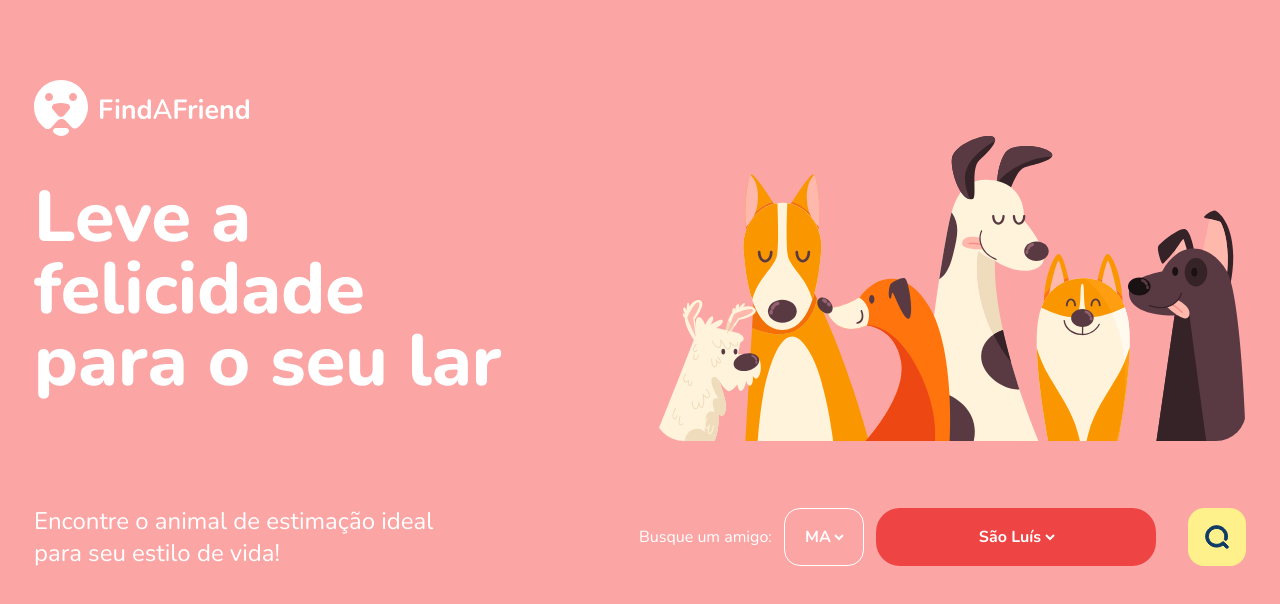
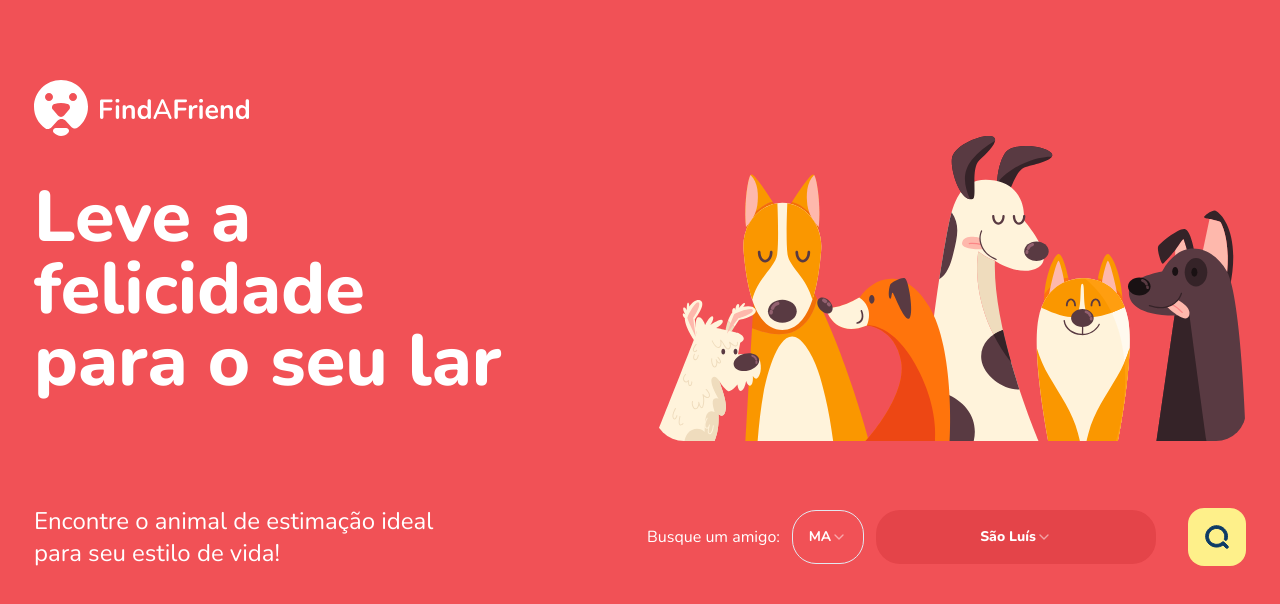
Before and after one commit to eu-pedro/find-a-friend-frontend, a Next.js app: page /inicio in a window 1280 px wide. Shown: the top 604 px of the page. Built offline with nearby package versions, Linux system fonts and the light colour scheme.

Commit message:
feat: add select component

```diff
--- a/next.config.mjs
+++ b/next.config.mjs
@@ -1,4 +1,4 @@
 /** @type {import('next').NextConfig} */
-const nextConfig = {};
+const nextConfig = {}
 
-export default nextConfig;
+export default nextConfig
--- a/package.json
+++ b/package.json
@@ -9,6 +9,7 @@
     "lint": "next lint"
   },
   "dependencies": {
+    "@radix-ui/react-select": "^2.0.0",
     "class-variance-authority": "^0.7.0",
     "clsx": "^2.1.1",
     "eslint-plugin-prettier": "^5.1.3",
--- a/src/app/inicio/page.tsx
+++ b/src/app/inicio/page.tsx
@@ -1,8 +1,19 @@
+'use client'
+
+import {
+  Select,
+  SelectContent,
+  SelectItem,
+  SelectTrigger,
+  SelectValue,
+} from '@/components/ui/select'
 import Image from 'next/image'
+import { useRouter } from 'next/navigation'
 
 export default function HomePage() {
+  const { push } = useRouter()
   return (
-    <section className="bg-red-300">
+    <section className="bg-red-light">
       <main className="flex flex-col min-h-screen max-w-[1212px] mx-auto pt-20">
         <Image
           src="/logo-with-description.svg"
@@ -31,28 +42,34 @@
           <div className="flex items-center">
             <span className="text-base text-white mr-3">Busque um amigo: </span>
             <div className="flex gap-3">
-              <div className="p-4 border border-white rounded-2xl">
-                <select
-                  name="state"
-                  id="state"
-                  className=" text-white outline-none font-bold bg-red-300"
-                >
-                  <option value="PE">MA</option>
-                </select>
-              </div>
+              <Select>
+                <SelectTrigger className="w-[72px] h-[54px] bg-red-light text-white font-bold justify-center rounded-3xl">
+                  <SelectValue placeholder="MA" />
+                </SelectTrigger>
+                <SelectContent>
+                  <SelectItem value="MA">MA</SelectItem>
+                </SelectContent>
+              </Select>
 
-              <div className="text-white w-[280px] bg-red-500 flex justify-center rounded-3xl">
-                <select
-                  name="city"
-                  id="city"
-                  className="bg-red-500 text-white text-center outline-none border-none font-bold "
-                >
-                  <option value="recife">São Luís</option>
-                </select>
-              </div>
+              <Select>
+                <SelectTrigger className="w-[280px] h-[54px] bg-red-bold rounded-3xl text-white justify-center font-extrabold border-0">
+                  <SelectValue placeholder="São Luís" />
+                </SelectTrigger>
+                <SelectContent>
+                  <SelectItem
+                    value="São luís
+                  "
+                  >
+                    São Luís
+                  </SelectItem>
+                </SelectContent>
+              </Select>
             </div>
 
-            <button className="bg-yellow-200 p-4 rounded-2xl border-none outline-none ml-8">
+            <button
+              className="bg-yellow-200 p-4 rounded-2xl border-none outline-none ml-8"
+              onClick={() => push('/animais')}
+            >
               <Image
                 src="/loupe.svg"
                 width={26}
--- /dev/null
+++ b/src/components/ui/select.tsx
@@ -0,0 +1,160 @@
+'use client'
+
+import * as React from 'react'
+import * as SelectPrimitive from '@radix-ui/react-select'
+import { Check, ChevronDown, ChevronUp } from 'lucide-react'
+
+import { cn } from '@/lib/utils'
+
+const Select = SelectPrimitive.Root
+
+const SelectGroup = SelectPrimitive.Group
+
+const SelectValue = SelectPrimitive.Value
+
+const SelectTrigger = React.forwardRef<
+  React.ElementRef<typeof SelectPrimitive.Trigger>,
+  React.ComponentPropsWithoutRef<typeof SelectPrimitive.Trigger>
+>(({ className, children, ...props }, ref) => (
+  <SelectPrimitive.Trigger
+    ref={ref}
+    className={cn(
+      'flex h-10 w-full items-center justify-between rounded-md border border-slate-200 bg-white px-3 py-2 text-sm ring-offset-white placeholder:text-slate-500 focus:outline-none focus:ring-2 focus:ring-slate-950 focus:ring-offset-2 disabled:cursor-not-allowed disabled:opacity-50 [&>span]:line-clamp-1 dark:border-slate-800 dark:bg-slate-950 dark:ring-offset-slate-950 dark:placeholder:text-slate-400 dark:focus:ring-slate-300',
+      className,
+    )}
+    {...props}
+  >
+    {children}
+    <SelectPrimitive.Icon asChild>
+      <ChevronDown className="h-4 w-4 opacity-50" />
+    </SelectPrimitive.Icon>
+  </SelectPrimitive.Trigger>
+))
+SelectTrigger.displayName = SelectPrimitive.Trigger.displayName
+
+const SelectScrollUpButton = React.forwardRef<
+  React.ElementRef<typeof SelectPrimitive.ScrollUpButton>,
+  React.ComponentPropsWithoutRef<typeof SelectPrimitive.ScrollUpButton>
+>(({ className, ...props }, ref) => (
+  <SelectPrimitive.ScrollUpButton
+    ref={ref}
+    className={cn(
+      'flex cursor-default items-center justify-center py-1',
+      className,
+    )}
+    {...props}
+  >
+    <ChevronUp className="h-4 w-4" />
+  </SelectPrimitive.ScrollUpButton>
+))
+SelectScrollUpButton.displayName = SelectPrimitive.ScrollUpButton.displayName
+
+const SelectScrollDownButton = React.forwardRef<
+  React.ElementRef<typeof SelectPrimitive.ScrollDownButton>,
+  React.ComponentPropsWithoutRef<typeof SelectPrimitive.ScrollDownButton>
+>(({ className, ...props }, ref) => (
+  <SelectPrimitive.ScrollDownButton
+    ref={ref}
+    className={cn(
+      'flex cursor-default items-center justify-center py-1',
+      className,
+    )}
+    {...props}
+  >
+    <ChevronDown className="h-4 w-4" />
+  </SelectPrimitive.ScrollDownButton>
+))
+SelectScrollDownButton.displayName =
+  SelectPrimitive.ScrollDownButton.displayName
+
+const SelectContent = React.forwardRef<
+  React.ElementRef<typeof SelectPrimitive.Content>,
+  React.ComponentPropsWithoutRef<typeof SelectPrimitive.Content>
+>(({ className, children, position = 'popper', ...props }, ref) => (
+  <SelectPrimitive.Portal>
+    <SelectPrimitive.Content
+      ref={ref}
+      className={cn(
+        'relative z-50 max-h-96 min-w-[8rem] overflow-hidden rounded-md border border-slate-200 bg-white text-slate-950 shadow-md data-[state=open]:animate-in data-[state=closed]:animate-out data-[state=closed]:fade-out-0 data-[state=open]:fade-in-0 data-[state=closed]:zoom-out-95 data-[state=open]:zoom-in-95 data-[side=bottom]:slide-in-from-top-2 data-[side=left]:slide-in-from-right-2 data-[side=right]:slide-in-from-left-2 data-[side=top]:slide-in-from-bottom-2 dark:border-slate-800 dark:bg-slate-950 dark:text-slate-50',
+        position === 'popper' &&
+          'data-[side=bottom]:translate-y-1 data-[side=left]:-translate-x-1 data-[side=right]:translate-x-1 data-[side=top]:-translate-y-1',
+        className,
+      )}
+      position={position}
+      {...props}
+    >
+      <SelectScrollUpButton />
+      <SelectPrimitive.Viewport
+        className={cn(
+          'p-1',
+          position === 'popper' &&
+            'h-[var(--radix-select-trigger-height)] w-full min-w-[var(--radix-select-trigger-width)]',
+        )}
+      >
+        {children}
+      </SelectPrimitive.Viewport>
+      <SelectScrollDownButton />
+    </SelectPrimitive.Content>
+  </SelectPrimitive.Portal>
+))
+SelectContent.displayName = SelectPrimitive.Content.displayName
+
+const SelectLabel = React.forwardRef<
+  React.ElementRef<typeof SelectPrimitive.Label>,
+  React.ComponentPropsWithoutRef<typeof SelectPrimitive.Label>
+>(({ className, ...props }, ref) => (
+  <SelectPrimitive.Label
+    ref={ref}
+    className={cn('py-1.5 pl-8 pr-2 text-sm font-semibold', className)}
+    {...props}
+  />
+))
+SelectLabel.displayName = SelectPrimitive.Label.displayName
+
+const SelectItem = React.forwardRef<
+  React.ElementRef<typeof SelectPrimitive.Item>,
+  React.ComponentPropsWithoutRef<typeof SelectPrimitive.Item>
+>(({ className, children, ...props }, ref) => (
+  <SelectPrimitive.Item
+    ref={ref}
+    className={cn(
+      'relative flex w-full cursor-default select-none items-center rounded-sm py-1.5 pl-8 pr-2 text-sm outline-none focus:bg-slate-100 focus:text-slate-900 data-[disabled]:pointer-events-none data-[disabled]:opacity-50 dark:focus:bg-slate-800 dark:focus:text-slate-50',
+      className,
+    )}
+    {...props}
+  >
+    <span className="absolute left-2 flex h-3.5 w-3.5 items-center justify-center">
+      <SelectPrimitive.ItemIndicator>
+        <Check className="h-4 w-4" />
+      </SelectPrimitive.ItemIndicator>
+    </span>
+
+    <SelectPrimitive.ItemText>{children}</SelectPrimitive.ItemText>
+  </SelectPrimitive.Item>
+))
+SelectItem.displayName = SelectPrimitive.Item.displayName
+
+const SelectSeparator = React.forwardRef<
+  React.ElementRef<typeof SelectPrimitive.Separator>,
+  React.ComponentPropsWithoutRef<typeof SelectPrimitive.Separator>
+>(({ className, ...props }, ref) => (
+  <SelectPrimitive.Separator
+    ref={ref}
+    className={cn('-mx-1 my-1 h-px bg-slate-100 dark:bg-slate-800', className)}
+    {...props}
+  />
+))
+SelectSeparator.displayName = SelectPrimitive.Separator.displayName
+
+export {
+  Select,
+  SelectGroup,
+  SelectValue,
+  SelectTrigger,
+  SelectContent,
+  SelectLabel,
+  SelectItem,
+  SelectSeparator,
+  SelectScrollUpButton,
+  SelectScrollDownButton,
+}
--- a/tailwind.config.ts
+++ b/tailwind.config.ts
@@ -1,40 +1,44 @@
-import type { Config } from "tailwindcss"
+import type { Config } from 'tailwindcss'
 
 const config = {
-  darkMode: ["class"],
+  darkMode: ['class'],
   content: [
     './pages/**/*.{ts,tsx}',
     './components/**/*.{ts,tsx}',
     './app/**/*.{ts,tsx}',
     './src/**/*.{ts,tsx}',
   ],
-  prefix: "",
+  prefix: '',
   theme: {
     container: {
       center: true,
-      padding: "2rem",
+      padding: '2rem',
       screens: {
-        "2xl": "1400px",
+        '2xl': '1400px',
       },
     },
     extend: {
+      backgroundColor: {
+        'red-bold': '#E44449',
+        'red-light': '#F15156',
+      },
       keyframes: {
-        "accordion-down": {
-          from: { height: "0" },
-          to: { height: "var(--radix-accordion-content-height)" },
+        'accordion-down': {
+          from: { height: '0' },
+          to: { height: 'var(--radix-accordion-content-height)' },
         },
-        "accordion-up": {
-          from: { height: "var(--radix-accordion-content-height)" },
-          to: { height: "0" },
+        'accordion-up': {
+          from: { height: 'var(--radix-accordion-content-height)' },
+          to: { height: '0' },
         },
       },
       animation: {
-        "accordion-down": "accordion-down 0.2s ease-out",
-        "accordion-up": "accordion-up 0.2s ease-out",
+        'accordion-down': 'accordion-down 0.2s ease-out',
+        'accordion-up': 'accordion-up 0.2s ease-out',
       },
     },
   },
-  plugins: [require("tailwindcss-animate")],
+  plugins: [require('tailwindcss-animate')],
 } satisfies Config
 
 export default config
```
Also changed, not shown: 1 other file (tests, documents, lock files or other folders).
